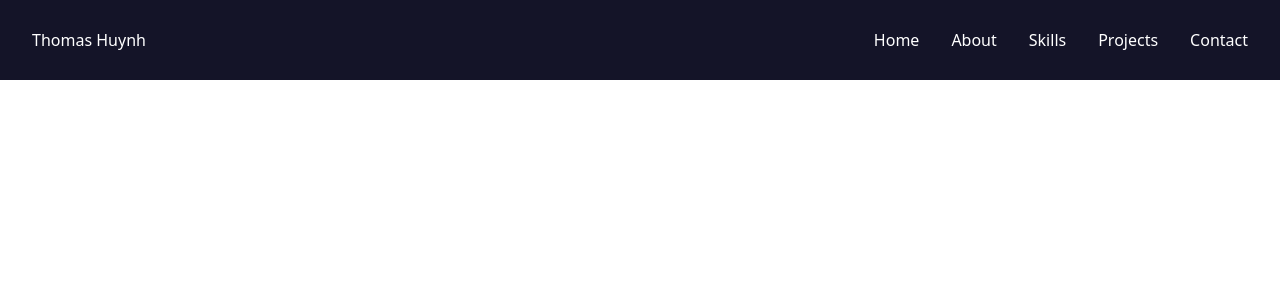
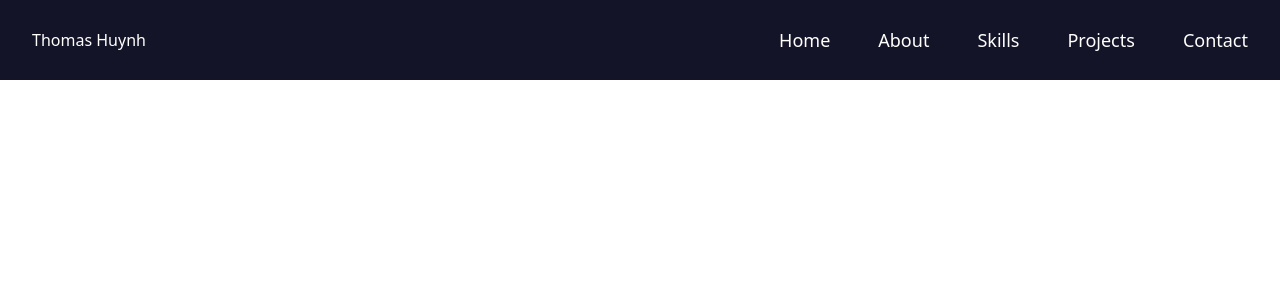
Before and after one commit to thomasthuynh/personal-portfolio, a React (Vite) app: page / in a window 1280 px wide. Shown: the top 300 px of the page. Built offline with nearby package versions, Linux system fonts and the light colour scheme.

Commit message:
Minor styling adjustments to Nav

```diff
--- a/src/components/Nav.jsx
+++ b/src/components/Nav.jsx
@@ -14,7 +14,7 @@ const Nav = () => {
 
       {/* MENU */}
       <div className="hidden md:flex">
-        <ul className="flex gap-8">
+        <ul className="flex gap-12 text-lg">
           <li>Home</li>
           <li>About</li>
           <li>Skills</li>
@@ -28,7 +28,7 @@ const Nav = () => {
         onClick={() => setHamburgerToggled(!hamburgerToggled)}
         className="z-10 cursor-pointer md:hidden"
       >
-        {hamburgerToggled ? <FaXmark /> : <FaBars />}
+        {hamburgerToggled ? <FaXmark size={20} /> : <FaBars size={20} />}
       </div>
 
       {/* MOBILE MENU */}
@@ -37,7 +37,7 @@ const Nav = () => {
           hamburgerToggled ? "right-0" : "-right-full"
         } bg-primary absolute top-0 h-screen w-2/3 duration-300`}
       >
-        <ul className="flex h-1/2 flex-col items-center justify-center gap-4">
+        <ul className="flex h-3/4 flex-col items-center justify-center gap-8 text-lg">
           <li>Home</li>
           <li>About</li>
           <li>Skills</li>
--- a/src/index.css
+++ b/src/index.css
@@ -3,5 +3,5 @@
 @tailwind utilities;
 
 li {
-  @apply cursor-pointer;
+  @apply cursor-pointer hover:opacity-80;
 }
```
